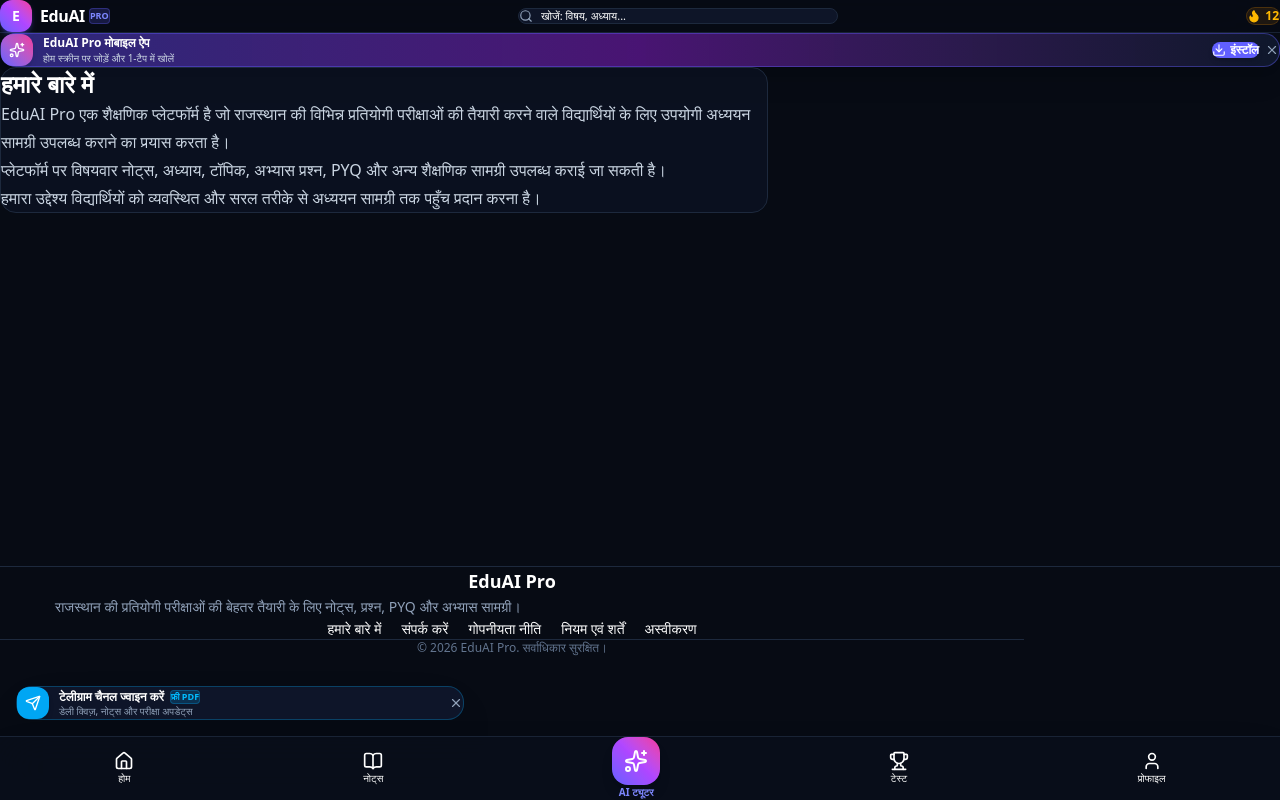
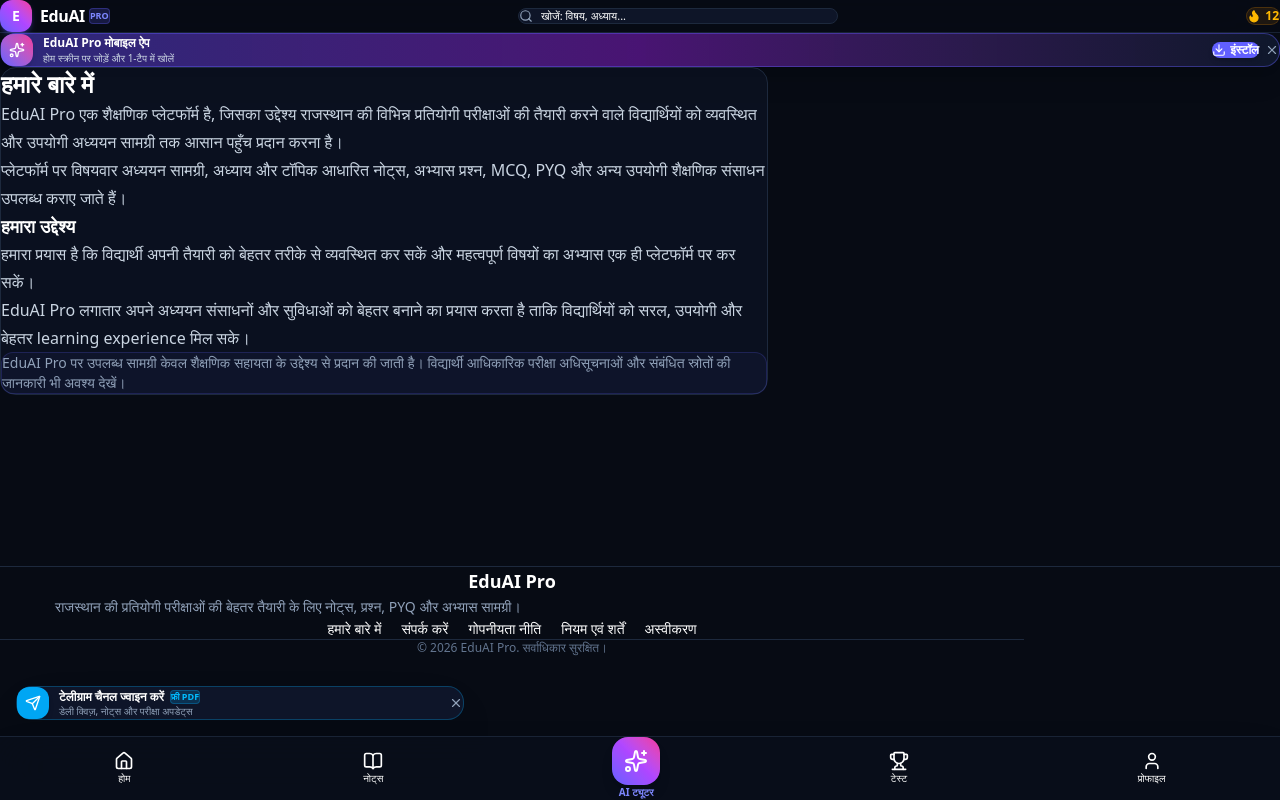
Before and after one commit to bhoopendramandoliya786-source/EducationPlatform, a Next.js app: page /about in a window 1280 px wide. Built offline with nearby package versions, Linux system fonts and the light colour scheme.

Commit message:
Improve about page content

```diff
--- a/app/about/page.jsx
+++ b/app/about/page.jsx
@@ -1,6 +1,7 @@
 export const metadata = {
   title: "हमारे बारे में",
-  description: "EduAI Pro के बारे में जानें।",
+  description:
+    "EduAI Pro राजस्थान की प्रतियोगी परीक्षाओं की तैयारी के लिए नोट्स, अभ्यास प्रश्न, PYQ और शैक्षणिक सामग्री उपलब्ध कराने वाला प्लेटफॉर्म है।",
 };
 
 export default function AboutPage() {
@@ -11,20 +12,38 @@
 
         <div className="mt-5 space-y-4 leading-7 text-slate-300">
           <p>
-            EduAI Pro एक शैक्षणिक प्लेटफॉर्म है जो राजस्थान की विभिन्न
-            प्रतियोगी परीक्षाओं की तैयारी करने वाले विद्यार्थियों के लिए
-            उपयोगी अध्ययन सामग्री उपलब्ध कराने का प्रयास करता है।
+            EduAI Pro एक शैक्षणिक प्लेटफॉर्म है, जिसका उद्देश्य राजस्थान की
+            विभिन्न प्रतियोगी परीक्षाओं की तैयारी करने वाले विद्यार्थियों को
+            व्यवस्थित और उपयोगी अध्ययन सामग्री तक आसान पहुँच प्रदान करना है।
           </p>
 
           <p>
-            प्लेटफॉर्म पर विषयवार नोट्स, अध्याय, टॉपिक, अभ्यास प्रश्न,
-            PYQ और अन्य शैक्षणिक सामग्री उपलब्ध कराई जा सकती है।
+            प्लेटफॉर्म पर विषयवार अध्ययन सामग्री, अध्याय और टॉपिक आधारित
+            नोट्स, अभ्यास प्रश्न, MCQ, PYQ और अन्य उपयोगी शैक्षणिक संसाधन
+            उपलब्ध कराए जाते हैं।
+          </p>
+
+          <h2 className="pt-2 text-lg font-bold text-white">
+            हमारा उद्देश्य
+          </h2>
+
+          <p>
+            हमारा प्रयास है कि विद्यार्थी अपनी तैयारी को बेहतर तरीके से
+            व्यवस्थित कर सकें और महत्वपूर्ण विषयों का अभ्यास एक ही प्लेटफॉर्म
+            पर कर सकें।
           </p>
 
           <p>
-            हमारा उद्देश्य विद्यार्थियों को व्यवस्थित और सरल तरीके से
-            अध्ययन सामग्री तक पहुँच प्रदान करना है।
+            EduAI Pro लगातार अपने अध्ययन संसाधनों और सुविधाओं को बेहतर बनाने
+            का प्रयास करता है ताकि विद्यार्थियों को सरल, उपयोगी और बेहतर
+            learning experience मिल सके।
           </p>
+
+          <div className="rounded-xl border border-indigo-500/20 bg-indigo-500/5 p-4 text-sm text-slate-400">
+            EduAI Pro पर उपलब्ध सामग्री केवल शैक्षणिक सहायता के उद्देश्य से
+            प्रदान की जाती है। विद्यार्थी आधिकारिक परीक्षा अधिसूचनाओं और
+            संबंधित स्रोतों की जानकारी भी अवश्य देखें।
+          </div>
         </div>
       </section>
     </main>
```
